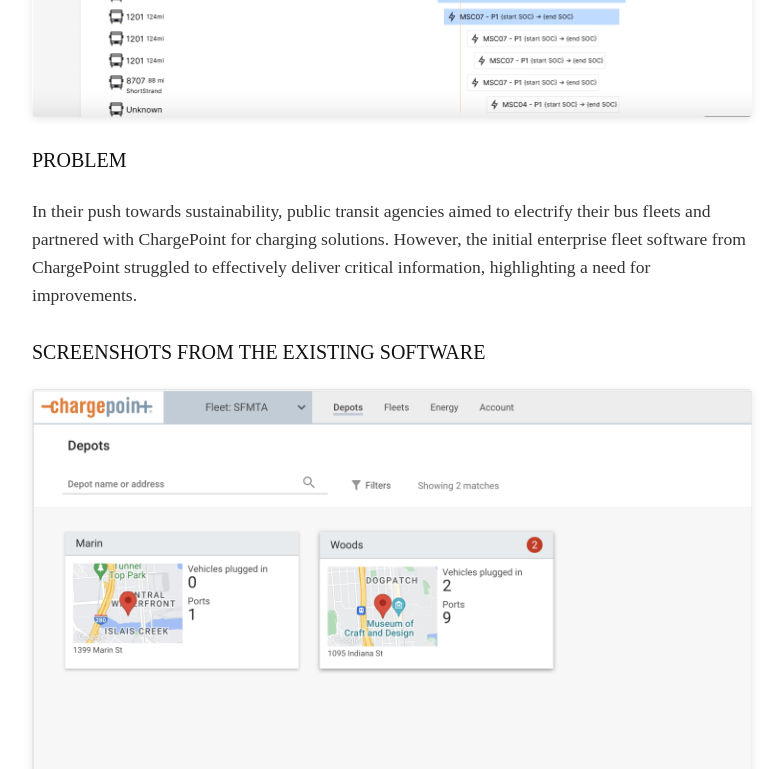
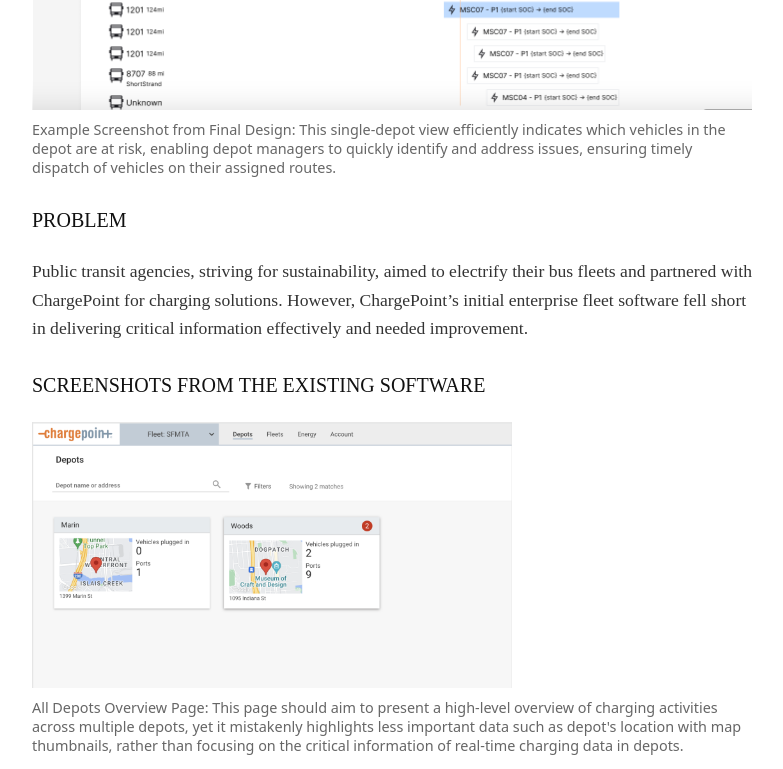
Before and after one commit to echo27713/portfolio, a React (Create React App) app: page /portfolio/projects/6ggjU98JEQC15PStx4rh in a window 1280 px wide. Shown: the part 900-1669 px from the top of the page, without its empty margins (248-1031 px from the left). Built offline with nearby package versions, Linux system fonts and the light colour scheme; a web font is replaced by a local one.

Commit message:
test:add console.log(detailResponse in fetchDetails Func@ProjectDetailPage.js

```diff
--- a/src/ProjectDetailPage.css
+++ b/src/ProjectDetailPage.css
@@ -64,6 +64,35 @@ p {
   box-shadow: 0 2px 8px rgba(0, 0, 0, 0.1);
 }
 
+/* Small image: fixed width (480px) but responsive */
+.img-small {
+  width: 480px;
+  max-width: 100%;
+}
+
+/* Large image: full width */
+.img-large {
+  width: 100%;
+  height: auto;
+}
+
+/* Container for the image and its caption */
+.image-figure {
+  text-align: left;
+  margin: 1rem 0;
+}
+
+/* Common caption style for all images */
+.img-caption {
+  font-family: system-ui, -apple-system, BlinkMacSystemFont, "Segoe UI", Roboto,
+    Oxygen, Ubuntu, Cantarell, "Open Sans", "Helvetica Neue", sans-serif;
+  font-size: 0.9rem;
+  /* font-weight: 600; */
+  line-height: 1.2rem;
+  color: #666;
+  margin-top: 0.1rem;
+}
+
 /* Additional media section */
 .project-media {
   margin-top: 2rem;
--- /dev/null
+++ b/src/components/MarkdownImage.js
@@ -0,0 +1,28 @@
+const MarkdownImage = ({ node, alt, src }) => {
+  // Prepend /projects to the path if it's not already present.
+  let fullSrc = src.startsWith("/projects") ? src : `/projects${src}`;
+  // Default to a large image style.
+  let imgClass = "img-large";
+  let cleanSrc = fullSrc;
+
+  // Check if the URL includes a size query parameter.
+  if (fullSrc.includes("?size=small")) {
+    imgClass = "img-small";
+    cleanSrc = fullSrc.replace("?size=small", "");
+  } else if (fullSrc.includes("?size=large")) {
+    imgClass = "img-large";
+    cleanSrc = fullSrc.replace("?size=large", "");
+  }
+
+  // Log the original and cleaned image path for debugging
+  console.log("Original src:", src, "Cleaned src:", cleanSrc);
+
+  return (
+    <figure className="image-figure">
+      <img src={cleanSrc} alt={alt} className={imgClass} />
+      <figcaption className="img-caption">{alt}</figcaption>
+    </figure>
+  );
+};
+
+export default MarkdownImage;
--- a/src/pages/ProjectDetailPage.js
+++ b/src/pages/ProjectDetailPage.js
@@ -1,11 +1,15 @@
 import React, { useState, useEffect } from "react";
 import { useParams, Link } from "react-router-dom";
 import ReactMarkdown from "react-markdown";
+// import MarkdownImage from "../components/MarkdownImage";
 import "../ProjectDetailPage.css";
 
 // Custom image renderer for markdown content
 const MarkdownImage = ({ src, alt }) => {
   let fullSrc = src;
+  // Default to a large image style.
+  let imgClass = "img-large";
+  let cleanSrc = fullSrc;
 
   // If the source is relative, explicitly point to the projects folder.
   if (!/^https?:\/\//.test(src) && !src.startsWith("data:")) {
@@ -19,7 +23,23 @@ const MarkdownImage = ({ src, alt }) => {
       fullSrc = process.env.PUBLIC_URL + src;
     }
   }
-  return <img src={fullSrc} alt={alt} className="markdown-image" />;
+
+  // Check if the URL includes a size query parameter.
+  if (fullSrc.includes("?size=small")) {
+    imgClass = "img-small";
+    cleanSrc = fullSrc.replace("?size=small", "");
+  }
+  // else if (fullSrc.includes("?size=large")) {
+  //   imgClass = "img-large";
+  //   cleanSrc = fullSrc.replace("?size=large", "");
+  // }
+  // return <img src={fullSrc} alt={alt} className="markdown-image" />;
+  return (
+    <figure className="image-figure">
+      <img src={fullSrc} alt={alt} className={imgClass} />
+      <figcaption className="img-caption">{alt}</figcaption>
+    </figure>
+  );
 };
 
 const ProjectDetailPage = () => {
@@ -39,7 +59,7 @@ const ProjectDetailPage = () => {
         if (!detailsResponse.ok) throw new Error("Markdown file not found");
         const details = await detailsResponse.text();
         setContent(details);
-        console.log("in fetchDetails Func, details:", details);
+        console.log("in fetchDetails Func, detailResponse:", detailsResponse);
 
         // // Fetch associated media files
         // const mediaFiles = [];
```
Also changed, not shown: public/projects/6ggjU98JEQC15PStx4rh.txt.
